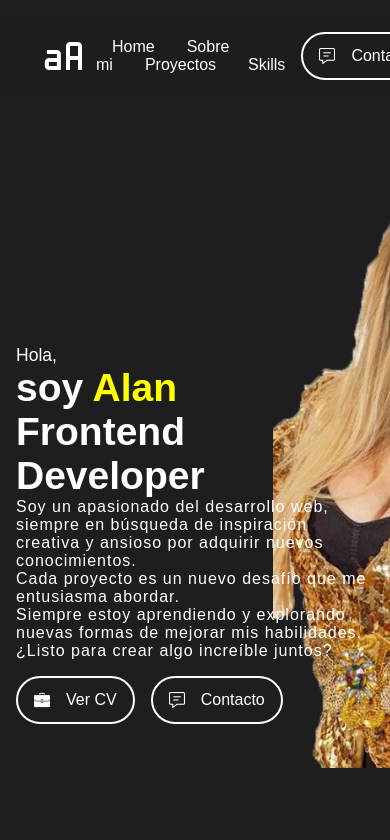
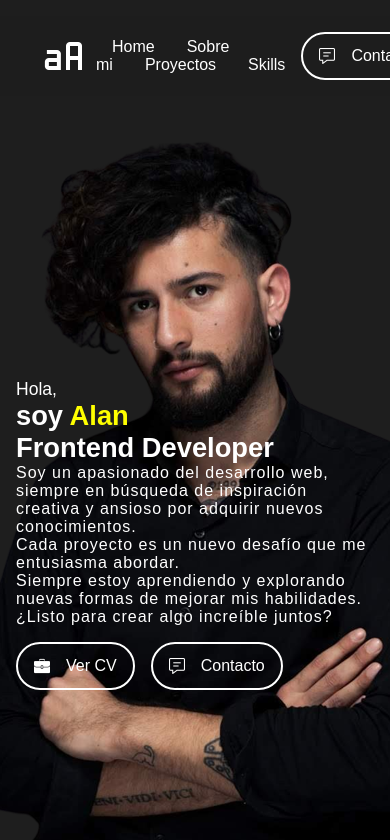
Before and after one commit to alanfrancoa/portfolio, a React (Vite) app in the folder portfolio-personal/: page / in a window 390 px wide. Shown: the top 840 px of the page. Built offline with nearby package versions, Linux system fonts and the light colour scheme; a web font is replaced by a local one.

Commit message:
Se agrega imagen personal para intro de portfolio

```diff
--- a/portfolio-personal/src/Components/Intro/intro.css
+++ b/portfolio-personal/src/Components/Intro/intro.css
@@ -1,4 +1,4 @@
-#intro{
+#intro {
     height: calc(100vh - 4rem);
     width: 100vw;
     max-width: 75rem;
@@ -6,15 +6,18 @@
     overflow: hidden;
     position: relative;
   }
-.bg{
+
+  .bg {
     position: absolute;
-    top: -4rem;
-    right: 0;
+    top: 0rem;
+    left: 20%;
     z-index: -1;
-    object-fit: cover;
+    object-fit: none;
     height: 100vh;
+    size: 80vh;
   }
-.introContent{
+
+  .introContent {
     height: 100vh;
     width: 100wh;
     padding: 1rem;
@@ -24,25 +27,29 @@
     flex-direction: column;
     justify-content: center;
   }
-.hola{
+
+  .hola {
     font-size: 1.75rem;
     font-weight: 100;
   }
-.introName{
+
+  .introName {
     color: yellow;
   }
-.introPara{
+
+  .introPara {
     font-size: medium;
     font-weight: 300;
     letter-spacing: 1px;
   }
-.buttonsIntro{
+
+  .buttonsIntro {
     align-items: center;
     display: flex;
     margin-top: 1rem;
   }
 
-.introBtn{
+  .introBtn {
     margin-right: 1rem;
     height: 3rem;
     border-radius: 2rem;
@@ -55,12 +62,13 @@
     align-items: center;
     justify-content: center;
   }
-.introBtn:hover{
+
+  .introBtn:hover {
     background-color: rgba(255, 255, 0, 0.2);
     border: 2px ridge yellow;
   }
 
-.imgBtn{
+  .imgBtn {
     object-fit: cover;
     height: 1rem;
     width: auto;
@@ -68,22 +76,26 @@
     margin-right: 1rem;
   }
 
-@media screen and (max-width: 840px){
-    .bg{
-        right: -10vw;
-        align-items: flex-end;
+  @media screen and (max-width: 840px) {
+    .bg {
+      left: 0; /* Ajuste para pantallas más pequeñas */
     }
-    .introContent{
-        font-size: 10vw;
+
+    .introContent {
+      font-size: 7vw;
     }
-    .hola{
+
+    .hola {
       font-size: 4.5vw;
+    }
+
+    .buttonsIntro {
+      flex-wrap: wrap; /* Hace que los botones se ajusten a la pantalla en lugar de ocultarse */
     }
   }
 
-@media screen and (max-width: 480px){
-    .bg{
+  @media screen and (max-width: 480px) {
+    .bg {
       right: -70vw;
     }
-
   }
--- a/portfolio-personal/src/Components/Intro/intro.jsx
+++ b/portfolio-personal/src/Components/Intro/intro.jsx
@@ -1,6 +1,6 @@
 //import React from 'react'
 import './intro.css'
-import fati from '../../assets/fati.png'
+import alan from '../../assets/Alan-image.png'
 import {Link} from 'react-scroll'
 import contact from '../../assets/contact.png'
 import portfolio from '../../assets/portfolio.png'
@@ -17,7 +17,7 @@ const Intro = () => {
                 <Link to='google.com'><button className="introBtn"><img src={contact} alt="Contacto" className="imgBtn" />Contacto</button></Link>
             </div>
         </div>
-        <img src={fati} alt="fati-profile" className="bg" />
+        <img src={alan} alt="Alan-background" className="bg" />
     </section>
   )
 }
```
Also changed, not shown: portfolio-personal/src/assets/Alan-image.png (added), portfolio-personal/src/assets/fati.png (deleted). Lines whose indentation alone changed are shown as unchanged.
